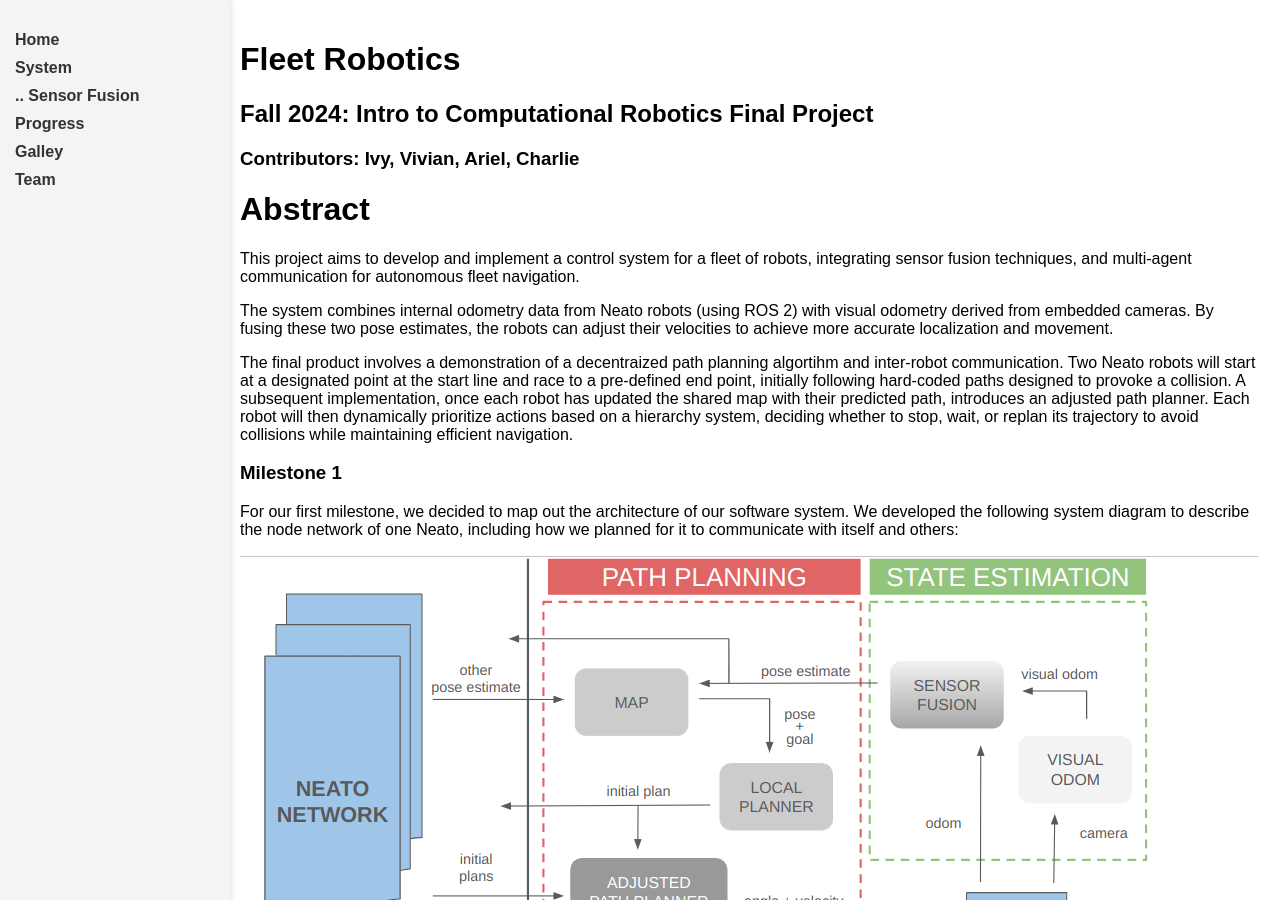
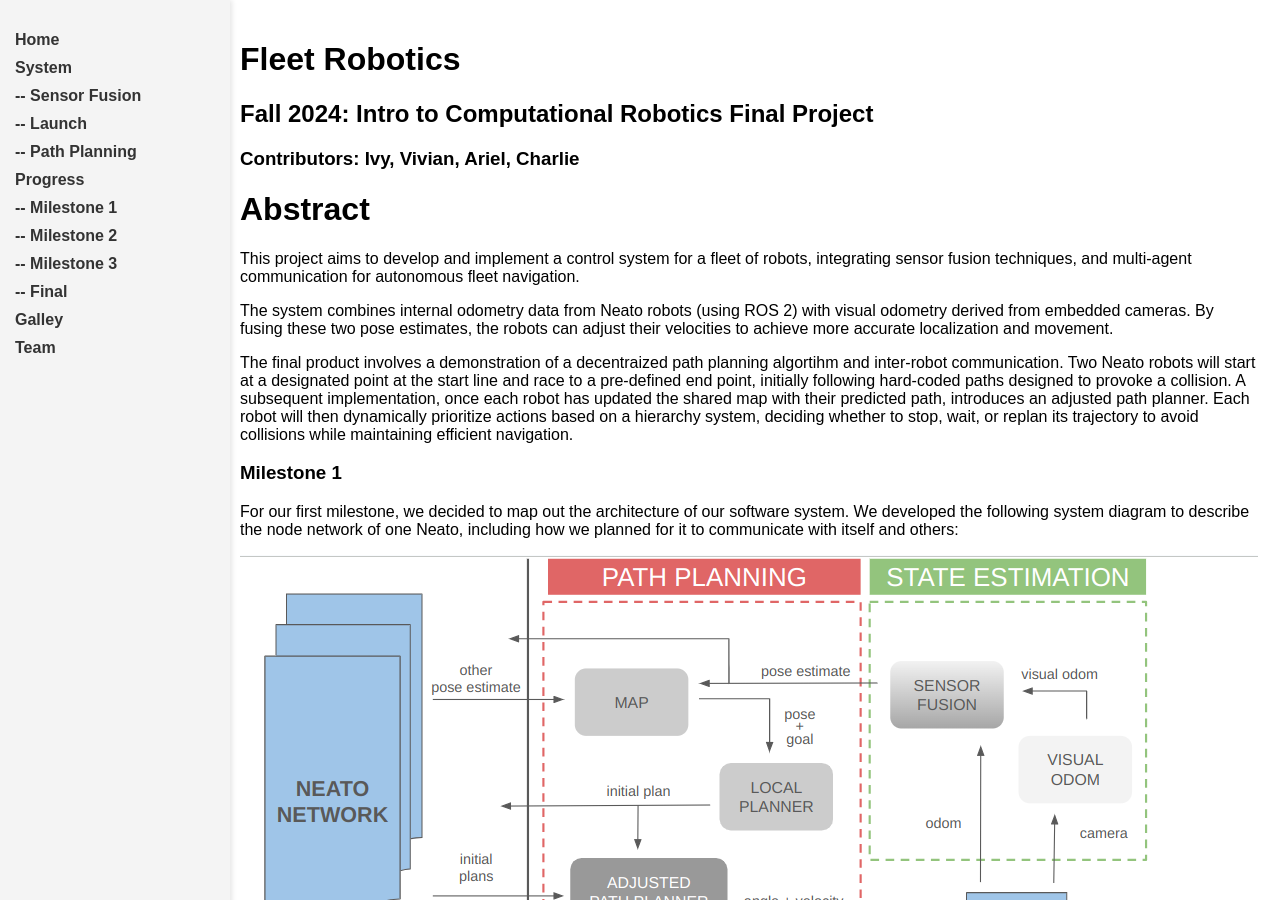
Before and after one commit to itannermahncke/fleet_robotics, a Jekyll site: the page built from docs/index.md, in a window 1280 px wide and 900 px high. Built offline with Jekyll 4.4.1, drawn with Linux system fonts in a browser that asks for light colours.

Commit message:
adding subpages

```diff
--- a/docs/_config.yml
+++ b/docs/_config.yml
@@ -13,14 +13,23 @@ nav:
     link: /
   - name: System
     link: system
-  - name: .. Sensor Fusion
+  - name: -- Sensor Fusion
     link: sensor_fusion
+  - name: -- Launch
+    link: launch
+  - name: -- Path Planning
+    link: path_planning
   - name: Progress
     link: progress
+  - name: -- Milestone 1
+    link: m1
+  - name: -- Milestone 2
+    link: m2
+  - name: -- Milestone 3
+    link: m3
+  - name: -- Final
+    link: final
   - name: Galley
     link: gallery
   - name: Team
     link: team
-# Other settings (optional)
-#permalink: pretty
-#paginate: 5
```
Also changed, not shown: docs/final.md (added, +1 -0 lines), docs/launch.md (added, +1 -0 lines), docs/m1.md (added, +1 -0 lines), docs/m2.md (added, +1 -0 lines), docs/m3.md (added, +1 -0 lines), docs/path_planning.md (added, +1 -0 lines).
